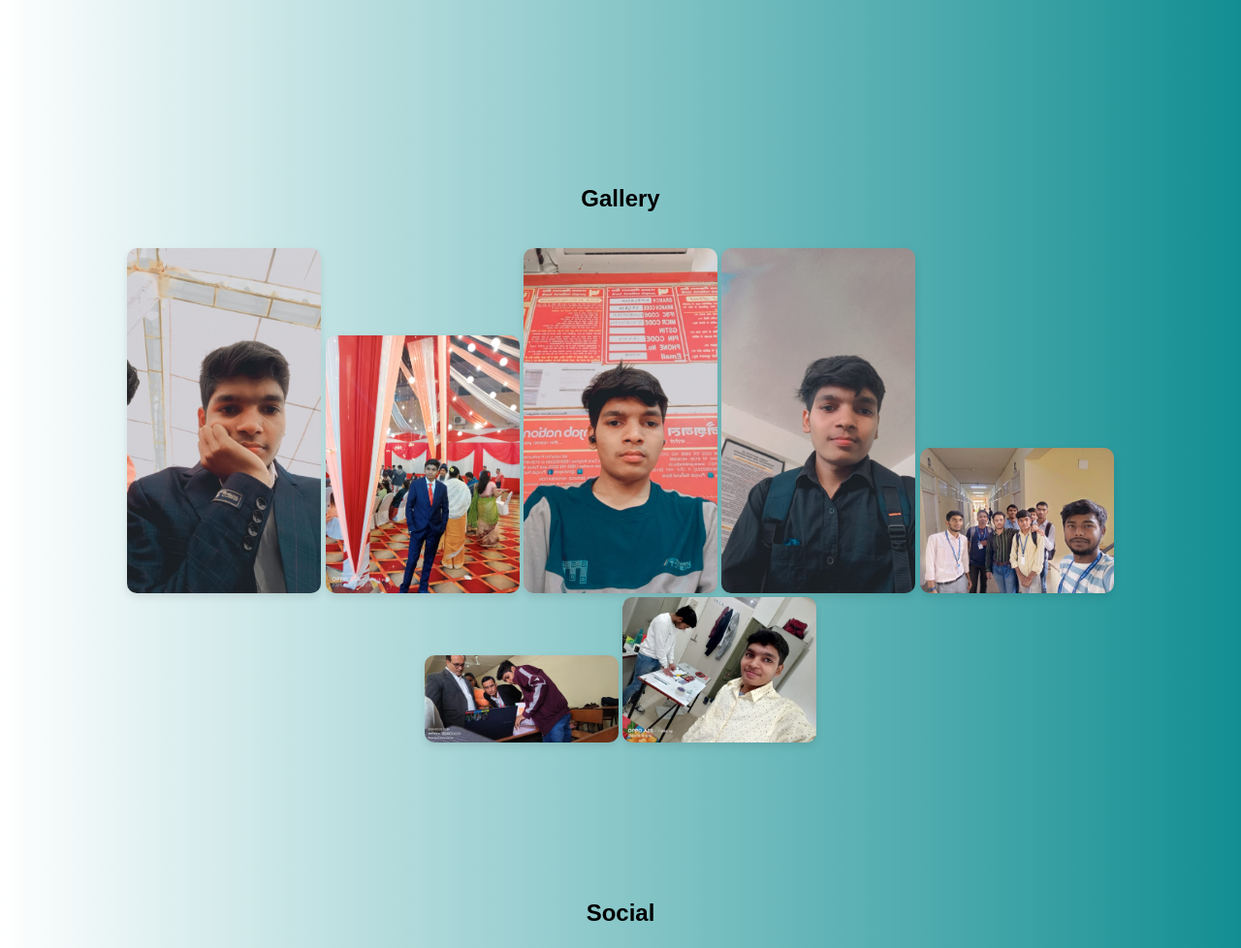
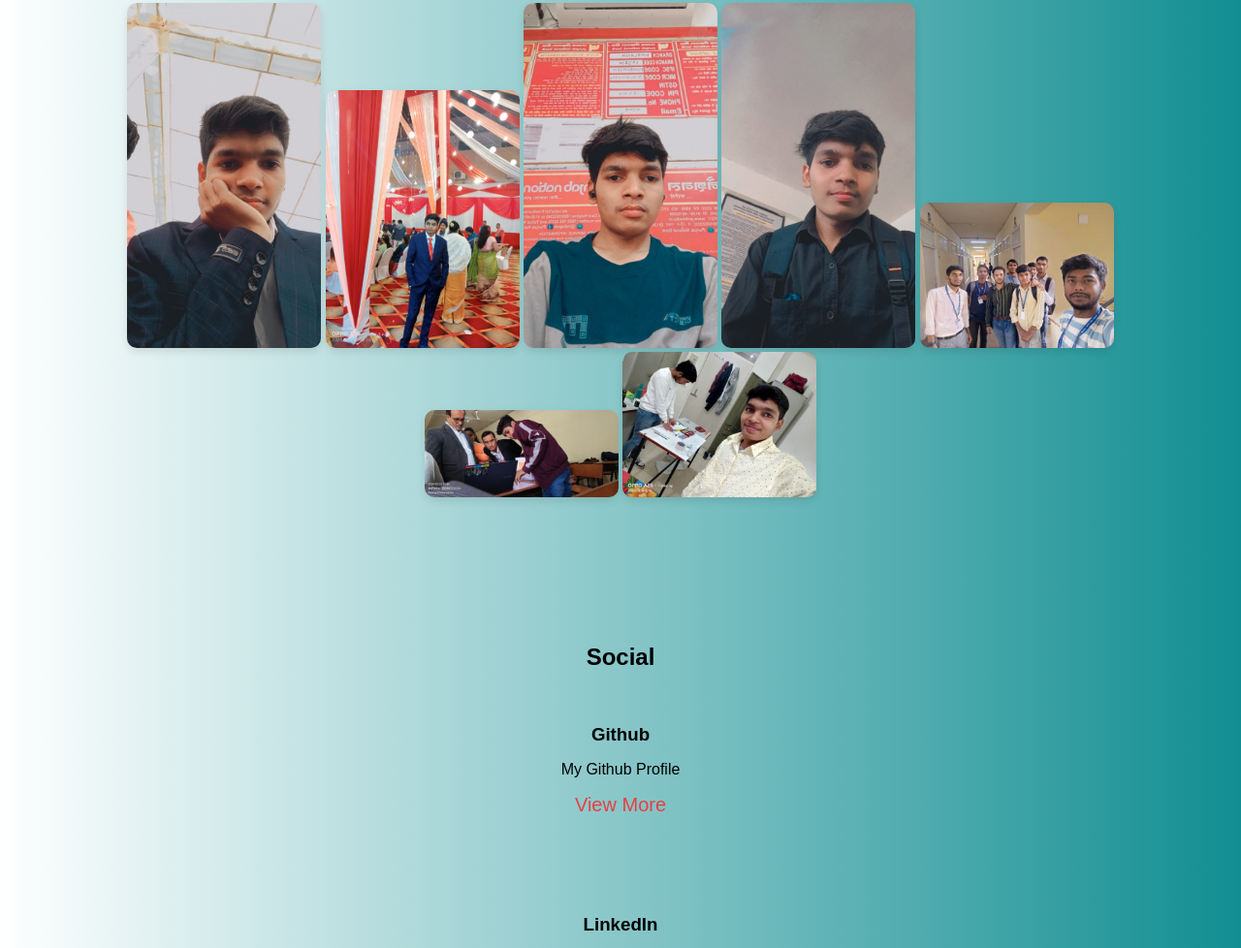
Before and after one commit to lucifer5094/PORTFOLIO, a plain HTML site: page index.html in a window 1280 px wide. Shown: the part 1819-2797 px from the top of the page at 97% size. Drawn offline with Linux system fonts and the light colour scheme.

Commit message:
Update styles.css

```diff
--- a/styles.css
+++ b/styles.css
@@ -66,7 +66,10 @@ section#education,
 section#fun,
 section#gallery,
 section#social {
-    margin: 10px;
+
+    border: 2px solid none;
+    padding: auto;
+    margin: auto;
     /* background: #fff;
     background-image: linear-gradient(90deg, rgb(255, 255, 255),rgb(74, 198, 255), rgb(255,255, 25)); */
     border: 1px solid auto;
@@ -83,7 +86,7 @@ section#social {
     }
 }
 
-.project,
+.education,
 .social {
     margin-bottom: 2rem;
     border: 1px solid auto;
@@ -92,7 +95,7 @@ section#social {
     transition: transform 0.3s ease-in-out;
 }
 
-.project:hover,
+.education:hover,
 .social:hover {
     transform: scale(1.05);
 }
```
